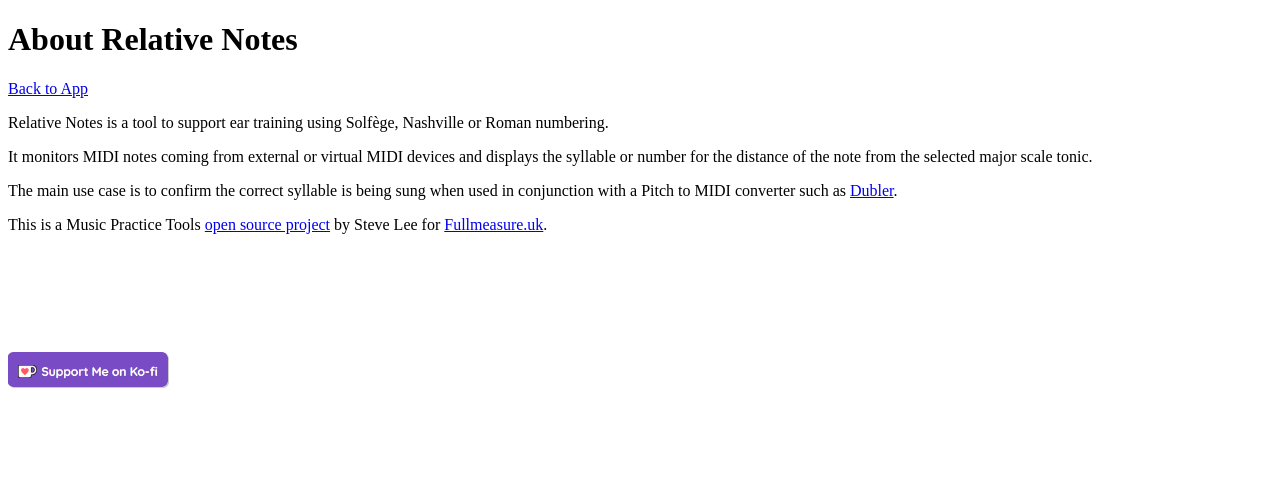
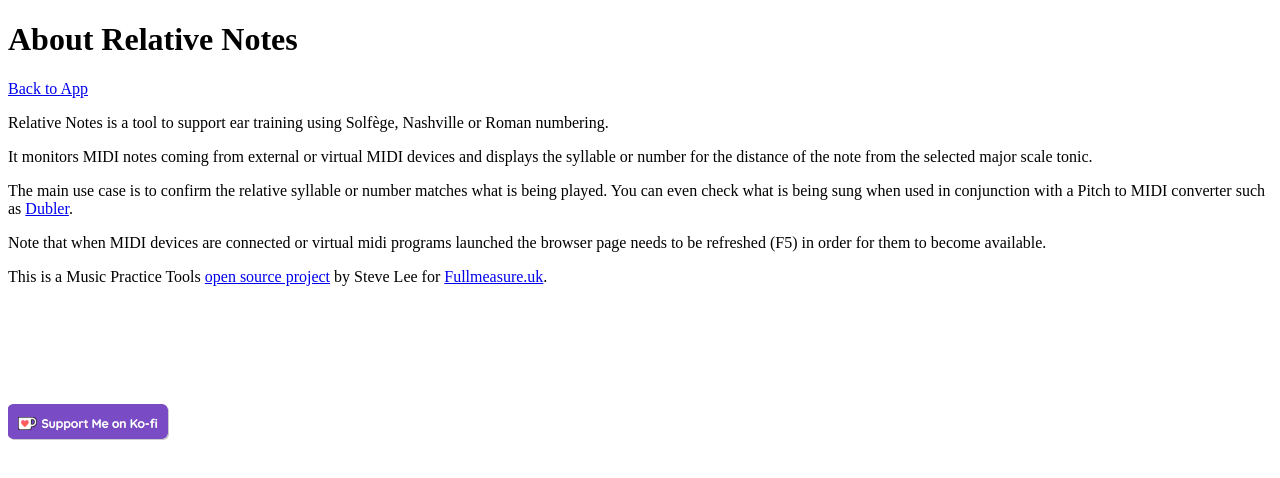
Before and after one commit to music-practice-tools/relative-notes, a SvelteKit app: page /about in a window 1280 px wide. Shown: the top 478 px of the page. Built offline with nearby package versions, Linux system fonts and the light colour scheme.

Commit message:
Tweak about

```diff
--- a/src/routes/about/+page.svelte
+++ b/src/routes/about/+page.svelte
@@ -17,10 +17,16 @@
   major scale tonic.
 </p>
 <p>
-  The main use case is to confirm the correct syllable is being sung when used
-  in conjunction with a Pitch to MIDI converter such as <a
+  The main use case is to confirm the relative syllable or number matches what
+  is being played. You can even check what is being sung when used in
+  conjunction with a Pitch to MIDI converter such as <a
     href="https://vochlea.com/">Dubler</a
   >.
+</p>
+<p>
+  Note that when MIDI devices are connected or virtual midi programs launched
+  the browser page needs to be refreshed (F5) in order for them to become
+  available.
 </p>
 
 <p>
```
